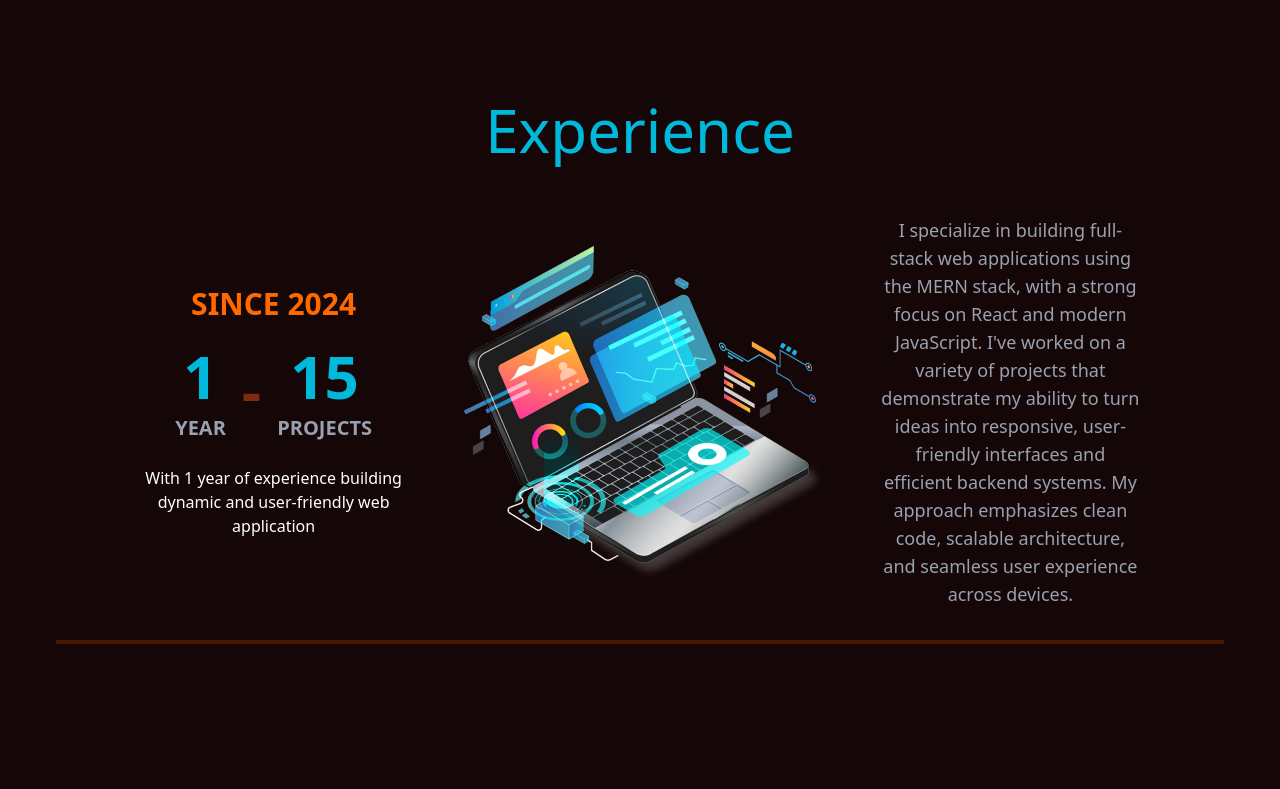
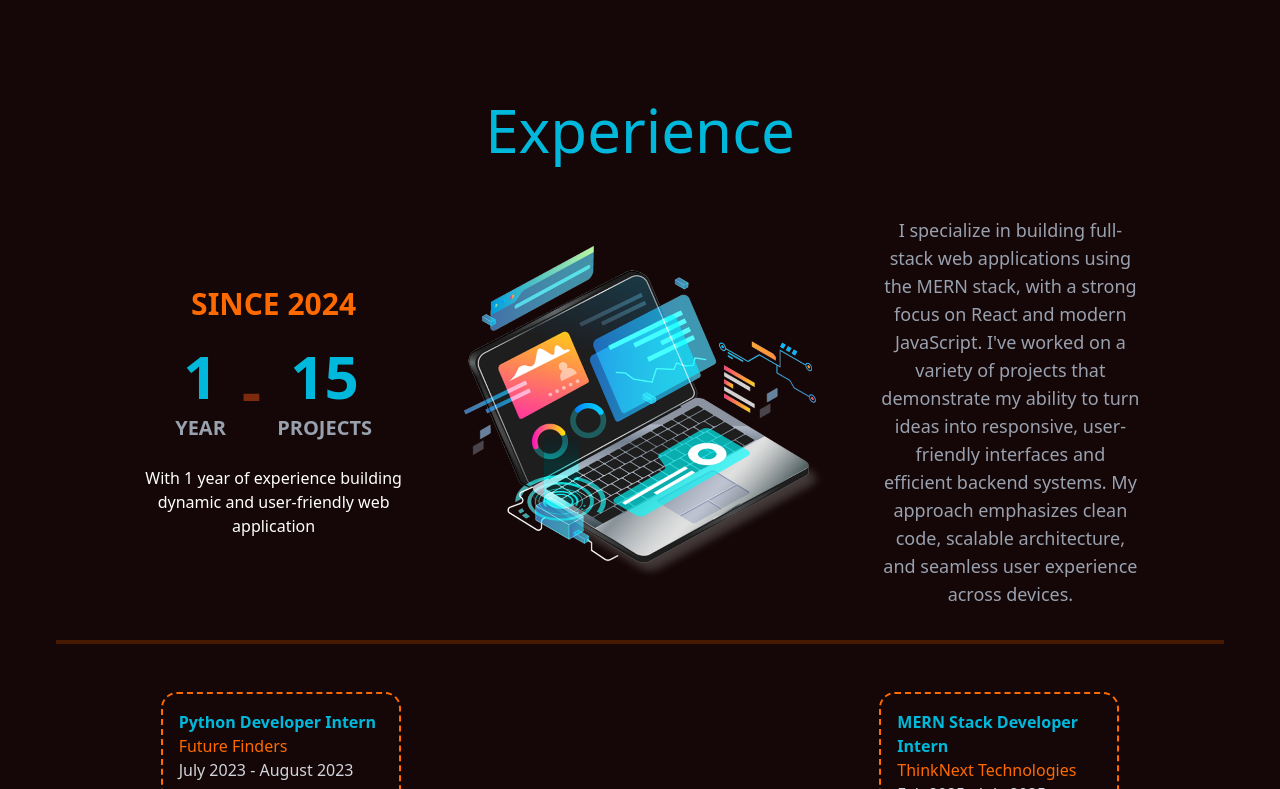
Before and after one commit to Pardeep-pathania/portfolio-website, a React (Vite) app: page / in a window 1280 px wide. Shown: the part 2011-2800 px from the top of the page. Built offline with nearby package versions, Linux system fonts and the light colour scheme.

Commit message:
experience section completed

```diff
--- a/src/components/experienceSection/AllExperience.jsx
+++ b/src/components/experienceSection/AllExperience.jsx
@@ -1,9 +1,44 @@
 import React from 'react'
+import { FaArrowRightLong } from "react-icons/fa6";
+import SingleExperience from './SingleExperience'
+
+const experiences = [
+  {
+    job: 'Python Developer Intern',
+    company: "Future Finders",
+    date: "July 2023 - August 2023",
+    responsibility:[
+       "Implementing reusable components.",
+      "Participating in large scale application.",
+      "Working on the performance of web applications.",
+      "Generating new ideas for better user experience.",
+    ]
+  },
+
+    {
+    job: 'MERN Stack Developer Intern',
+    company: "ThinkNext Technologies",
+    date: "Feb 2025 - July 2025 ",
+    responsibility:[
+       "Implementing reusable components.",
+      "Participating in large scale application.",
+      "Working on the performance of web applications.",
+      "Generating new ideas for better user experience.",
+    ]
+  }
+]
 
 const AllExperience = () => {
   return (
-    <div>
-
+    <div className='flex md:flex-row sm:flex-col items-center justify-around'>
+      {
+        experiences.map((experience, index)=>{
+          return <>
+            <SingleExperience key={index} experience= {experience} />
+            {index<1 ? (<FaArrowRightLong className="text-6xl text-orange-500 lg:block sm:hidden"/>) : ("") }
+          </>
+        })
+      }
     </div>
   )
 }
--- a/src/components/experienceSection/SingleExperience.jsx
+++ b/src/components/experienceSection/SingleExperience.jsx
@@ -1,11 +1,18 @@
-import React from 'react'
+import React from "react";
 
-const SingleExperience = () => {
+const SingleExperience = ({ experience }) => {
   return (
-    <div>
+    <div className="md:h-[350px] md:w-[240px] sm:h-auto sm:w-auto border-2 border-orange-500 border-dashed rounded-2xl mt-12 p-4  ">
+      <p className="font-bold text-cyan-500">{experience.job}</p>
+      <p className="text-orange-500">{experience.company}</p>
+      <p className="text-gray-300">{experience.date}</p>
+      <ul className="list-disc mt-4 pl-4 text-white">
+        {experience.responsibility.map((resp, index) => {
+          return <li key={index}>{resp}</li>;
+        })}
+      </ul>
+    </div>
+  );
+};
 
-    </div>
-  )
-}
-
-export default SingleExperience
+export default SingleExperience;
```
